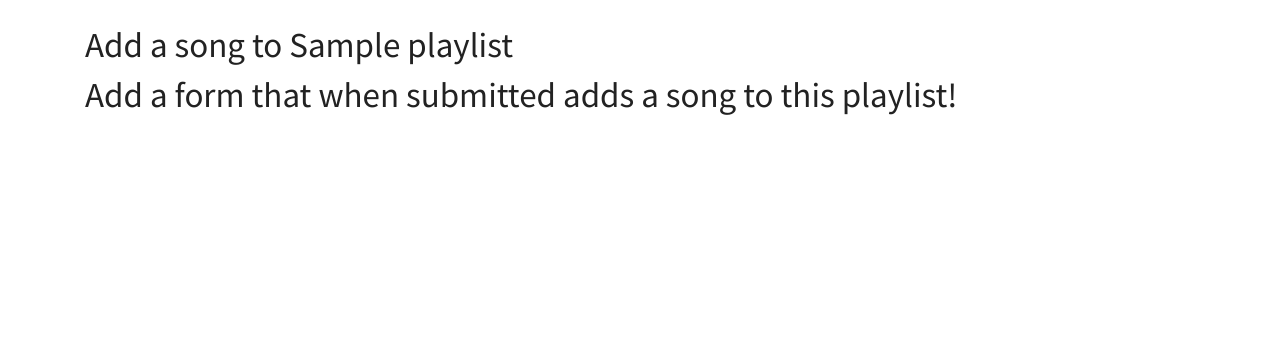
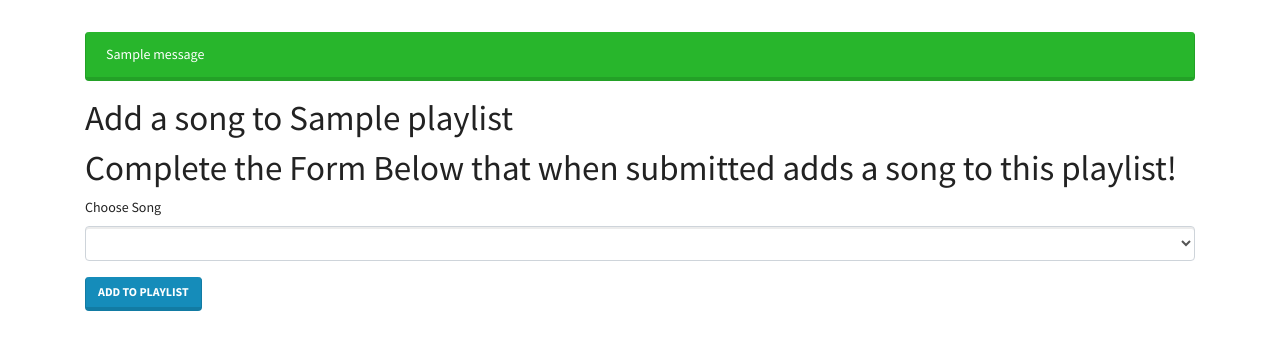
Before and after one commit to TechEdDan2/bc26_DatabaseDJ, a Flask app: page /playlists/1/add-song in a window 1280 px wide. Shown: the part 57-407 px from the top of the page. Run offline with Flask 3, Linux system fonts and the light colour scheme; tables that the repository leaves empty hold one stand-in row (values such as "Sample post"); one stand-in notice (Sample message) is shown; lists and menus that the app fills with data are empty; some libraries are stand-ins or nearby versions.

Commit message:
All routes seem to work. Need to test a bit more. Having an issues with the dropdown list for adding a song to a playlist. I will test a solution in the next update

```diff
--- a/playlist-app/app.py
+++ b/playlist-app/app.py
@@ -30,9 +30,9 @@ def root():
     return redirect("/playlists")
 
 
-##############################################################################
-# Playlist routes
-
+# --------------- #
+# Playlist routes #
+# --------------- #
 
 @app.route("/playlists")
 def show_all_playlists():
@@ -47,7 +47,9 @@ def show_playlist(playlist_id):
     """Show detail on specific playlist."""
 
     # ADD THE NECESSARY CODE HERE FOR THIS ROUTE TO WORK
+    playlist = Playlist.query.get_or_404(playlist_id)
 
+    return render_template("playlist.html", playlist=playlist)
 
 @app.route("/playlists/add", methods=["GET", "POST"])
 def add_playlist():
@@ -57,12 +59,26 @@ def add_playlist():
     - if valid: add playlist to SQLA and redirect to list-of-playlists
     """
 
-    # ADD THE NECESSARY CODE HERE FOR THIS ROUTE TO WORK
+    # CODE HERE FOR THIS ROUTE TO WORK
+
+    #Get LOGIC
+    form = PlaylistForm()
+
+    # POST LOGIC
+    if form.validate_on_submit():
+        playlist = Playlist(name=form.name.data,
+                    description=form.description.data)
+        db.session.add(playlist)
+        db.session.commit()
+        flash(f"Added Playlist: {playlist.name} with a description of {playlist.description}")
+        return redirect("/playlists")
+
+    return render_template("new_playlist.html", form=form)
 
 
-##############################################################################
-# Song routes
-
+# ------------ #
+# Song routes  #
+# ------------ #
 
 @app.route("/songs")
 def show_all_songs():
@@ -76,7 +92,8 @@ def show_all_songs():
 def show_song(song_id):
     """return a specific song"""
 
-    # ADD THE NECESSARY CODE HERE FOR THIS ROUTE TO WORK
+    song = Song.query.get_or_404(song_id)
+    return render_template("song.html", song=song)
 
 
 @app.route("/songs/add", methods=["GET", "POST"])
@@ -103,21 +120,19 @@ def add_song():
     return render_template("new_song.html", form=form)
 
 @app.route("/playlists/<int:playlist_id>/add-song", methods=["GET", "POST"])
+
 def add_song_to_playlist(playlist_id):
     """Add a playlist and redirect to list."""
-
-    # BONUS - ADD THE NECESSARY CODE HERE FOR THIS ROUTE TO WORK
-
-    # THE SOLUTION TO THIS IS IN A HINT IN THE ASSESSMENT INSTRUCTIONS
 
     playlist = Playlist.query.get_or_404(playlist_id)
     form = NewSongForPlaylistForm()
 
     # Restrict form to songs not already on this playlist
 
-    curr_on_playlist = ...
-    form.song.choices = ...
+    # curr_on_playlist = ...
+    # form.song.choices = ...
 
+    # POST LOGIC
     if form.validate_on_submit():
 
           # ADD THE NECESSARY CODE HERE FOR THIS ROUTE TO WORK
--- a/playlist-app/forms.py
+++ b/playlist-app/forms.py
@@ -30,5 +30,5 @@ class SongForm(FlaskForm):
 class NewSongForPlaylistForm(FlaskForm):
     """Form for adding a song to playlist."""
 
-    playList = SelectField('Choose Playlist', choices=[], validators=[InputRequired()])
-    song = SelectField('Choose Song', choices=[], validators=[InputRequired()])
+    # playList = SelectField('Choose Playlist', choices=[], coerce=int, validators=[InputRequired()])
+    song = SelectField('Choose Song', choices=[], coerce=int,validators=[InputRequired()])
--- a/playlist-app/templates/add_song_to_playlist.html
+++ b/playlist-app/templates/add_song_to_playlist.html
@@ -1,9 +1,35 @@
 {% extends 'base.html' %}
+
+{% block title %} Add to PL {% endblock %}
 
 {% block content %}
 
 <h1>Add a song to {{ playlist.name }}</h1>
 
-<h1>Add a form that when submitted adds a song to this playlist!</h1>
+<h1>Complete the Form Below that when submitted adds a song to this playlist!</h1>
+
+<form method="POST">
+    {{ form.hidden_tag() }}
+
+    {% for field in form if field.widget.input_type != 'hidden' %}
+    <div class="form-group">
+        {{ field.label(class="form-label") }}
+        {{ field(class="form-control") }}
+        <!-- Errors -->
+        {% if field.errors %}
+        <div class="alert alert-danger">
+            {% for error in field.errors%}
+            <p>
+                {{error}}
+            </p>
+            {% endfor %}
+        </div>
+        {% endif %}
+    </div>
+    {% endfor %}
+    <div class="form-group">
+        <button type="submit" class="btn btn-primary"> Add to Playlist </button>
+    </div>
+</form>
 
 {% endblock %}
--- a/playlist-app/templates/base.html
+++ b/playlist-app/templates/base.html
@@ -19,6 +19,13 @@
     </ul>
   </nav>
 
+  <div class="container" style="margin-top: 2rem;">
+    {% for category, msg in get_flashed_messages(with_categories=true) %}
+    <div class="alert alert-{{category}}">
+      {{msg}}
+    </div>
+    {% endfor %}
+  </div>
 
   <div class="container">
     {% block content %}
```
Also changed, not shown: playlist-app/templates/new_playlist.html (+27 -1 lines).
